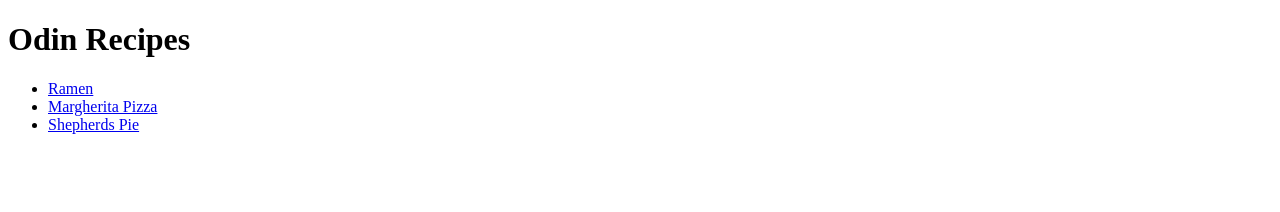
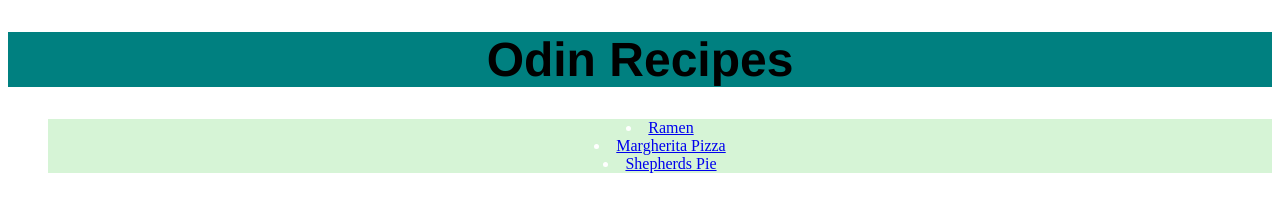
Before and after one commit to devin-lynch/odin-recipes, a plain HTML site: page index.html in a window 1280 px wide. Drawn offline with Linux system fonts and the light colour scheme.

Commit message:
Style index page

```diff
--- a/index.html
+++ b/index.html
@@ -9,7 +9,7 @@
 
 
 <body>
-    <h1>Odin Recipes</h1>
+    <h1 id="odin-recipes">Odin Recipes</h1>
     <ul>
         <li><a href="recipes/ramen.html">Ramen</a></li>
         <li><a href="recipes/margherita-pizza.html">Margherita Pizza</a></li>
--- a/styles.css
+++ b/styles.css
@@ -0,0 +1,17 @@
+#odin-recipes {
+    background-color: teal;
+    font-weight: bold;
+    font-size: 48px;
+    font-family: Helvetica, "Times New Roman", sans-serif;
+    text-align: center;
+}
+
+ul, li {
+    text-align: center;
+    list-style-position: inside;
+}
+
+li {
+    background-color: rgb(214, 244, 214);
+    color: white;
+}
```
